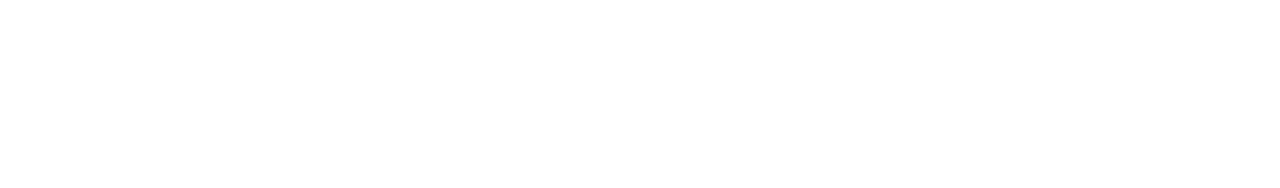
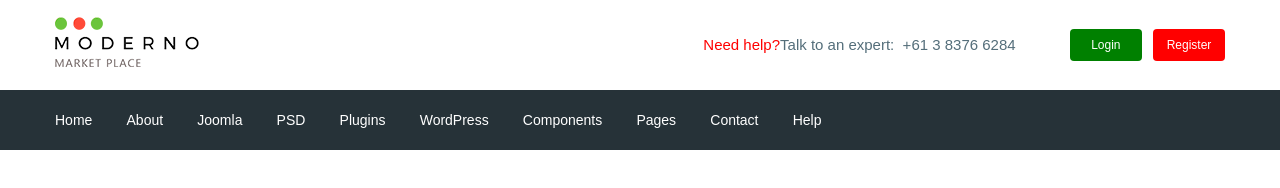
Before and after one commit to Website-Developer-2019/moderno, a website: page app/index.html in a window 1280 px wide. Drawn offline with nearby package versions, Linux system fonts and the light colour scheme; files that its build step writes are made by us from their sources.

Commit message:
add section

```diff
--- a/app/index.html
+++ b/app/index.html
@@ -6,12 +6,99 @@
     <meta name="viewport" content="width=device-width, initial-scale=1.0">
     <meta http-equiv="X-UA-Compatible" content="ie=edge">
     <title>Document</title>
+    <link rel="preconnect" href="https://fonts.gstatic.com">
+<link href="https://fonts.googleapis.com/css2?family=Roboto:ital,wght@0,700;1,500&display=swap" rel="stylesheet">
     <link rel="stylesheet" href="css/libs.min.css">
     <link rel="stylesheet" href="css/style.min.css">
 </head>
 
 <body>
+    <header class="header">
 
+        <div class="header__top">
+            <div class="container">
+                <div class="hiader__top-inner">
+                <div class="header__logo">
+                    <a href="#">
+                        <img src="images/logo.png" alt="">
+                    </a>
+                </div>
+                <div class="header__text">
+                    <a href="#"> <span>Need help?</span> </a>Talk to an expert: <a class="header__phone"
+                        href="tel:61383766284"></a> +61 3 8376 6284
+                </div>
+                <div class="header__box">
+                    <a class="basket" href="#"></a>
+                    <a class="header__btn header__btn-login" href="#">Login</a>
+                    <a class="header__btn header__btn-register" href="#">Register</a>
+                </div>
+            </div>
+            </div>
+        </div>
+
+
+        <div class="heaer__menu">
+            <div class="container">
+                <nav class="menu">
+
+
+                    <ul class="menu__list">
+                        <li>
+                            <a href="#">
+                                Home
+                            </a>
+                        </li>
+                        <li>
+                            <a href="#">
+                                About
+                            </a>
+                        </li>
+                        <li>
+                            <a href="#">
+                                Joomla
+                            </a>
+                        </li>
+                        <li>
+                            <a href="#">
+                                PSD
+                            </a>
+                        </li>
+                        <li>
+                            <a href="#">
+                                Plugins
+                            </a>
+                        </li>
+                        <li>
+                            <a href="#">
+                                WordPress
+                            </a>
+                        </li>
+                        <li>
+                            <a href="#">
+                                Components
+                            </a>
+                        </li>
+                        <li>
+                            <a href="#">
+                                Pages
+                            </a>
+                        </li>
+                        <li>
+                            <a href="#">
+                                Contact
+                            </a>
+                        </li>
+                        <li>
+                            <a href="#">
+                                Help
+                            </a>
+                        </li>
+                    </ul>
+                </nav>
+            </div>
+        </div>
+
+    </header>
 
 
     <script src="https://ajax.googleapis.com/ajax/libs/jquery/3.4.1/jquery.min.js"></script>
--- /dev/null
+++ b/app/scss/_fonts.scss
@@ -0,0 +1,9 @@
+
+@font-face {
+    font-family: 'Roboto-Regular', sans-serif;
+    src: url('../fonts/Roboto-Regular.woff2') format('woff2'),
+     url('../fonts/Roboto-Regular.woff') format('woff');
+    font-weight: 400;
+
+
+}
--- /dev/null
+++ b/app/scss/_global.scss
@@ -0,0 +1,39 @@
+html {
+    box-sizing: border-box;
+}
+
+*,
+*::before,
+*::after {
+    box-sizing: inherit;
+}
+
+.box {
+    display: flex;
+}
+
+a{
+    display:inline-block;
+    text-decoration: none;
+    color: $text;
+}
+
+ul,li{
+    margin: 0;
+    padding: 0;
+    list-style: none;
+}
+
+body{
+    font-family:'Roboto-Regular', sans-serif;
+    font-weight: 400;
+    font-size: 15px;
+    line-height: 24px;
+    color: $text;
+}
+
+.container{
+    max-width: 1200px;
+    margin: 0 auto;
+    padding: 0 15px;
+}
--- /dev/null
+++ b/app/scss/_vars.scss
@@ -0,0 +1,4 @@
+$text:#546e7a;
+$bg:#263238;
+$red:red;
+$green:green;
--- a/app/scss/style.scss
+++ b/app/scss/style.scss
@@ -1,13 +1,59 @@
-html {
-    box-sizing: border-box;
+@import 'vars';
+@import 'global';
+@import 'fonts';
+
+.hiader__top-inner{
+    display: flex;
+    justify-content: space-between;
+    height: 90px;
+    align-items: center;
 }
 
-*,
-*::before,
-*::after {
-    box-sizing: inherit;
+.header__text{
+    margin-left: auto;
+    margin-right: 50px;
+    span{
+        color: $red;
+    }
 }
 
-.box {
+.header__btn{
+    padding: 4px;
+    width: 72px;
+    border-radius: 4px;
+    text-align: center;
+    color: #fff;
+    font-size: 12px;
+    line-height: 24px;
+}
+
+.header__btn-login {
+    background-color: $green;
+}
+
+.header__btn-register{
+    background-color:$red;
+    margin-left: 7px;
+}
+
+.heaer__menu{
+    background-color: $bg;
+}
+
+.menu{
+    height: 60px;
     display: flex;
+    align-items:center;
 }
+
+.menu__list li{
+    display: inline-block;
+    & + li{
+        margin-left: 30px;
+    }
+
+    a{
+        color: #fff;
+        font-size: 14px;
+    }
+}
--- a/gulpfile.js
+++ b/gulpfile.js
@@ -10,7 +10,7 @@ let gulp = require('gulp'),
 
 
 gulp.task('sass', function() {
-    return gulp.src('app/scss/style.scss')
+    return gulp.src('app/scss/**/*.scss')
         .pipe(sass({ outputStyle: 'compressed' }))
         .pipe(rename({ suffix: '.min' }))
         .pipe(autoprefixer({
@@ -60,8 +60,8 @@ gulp.task('browser-sync', function() {
     });
 });
 
-gulp.task('watch', function() {
-    gulp.watch('app/scss/style.scss', gulp.parallel('sass'))
+gulp.task('watch', function(){
+    gulp.watch('app/scss/**/*.scss', gulp.parallel('sass'))
     gulp.watch('app/*.html', gulp.parallel('html'))
     gulp.watch('app/js/*.js', gulp.parallel('js'))
 
```
Also changed, not shown: app/fonts/Roboto-Regular.ttf (added), app/fonts/Roboto-Regular.woff (added), app/fonts/Roboto-Regular.woff2 (added), app/images/logo.png (added).
